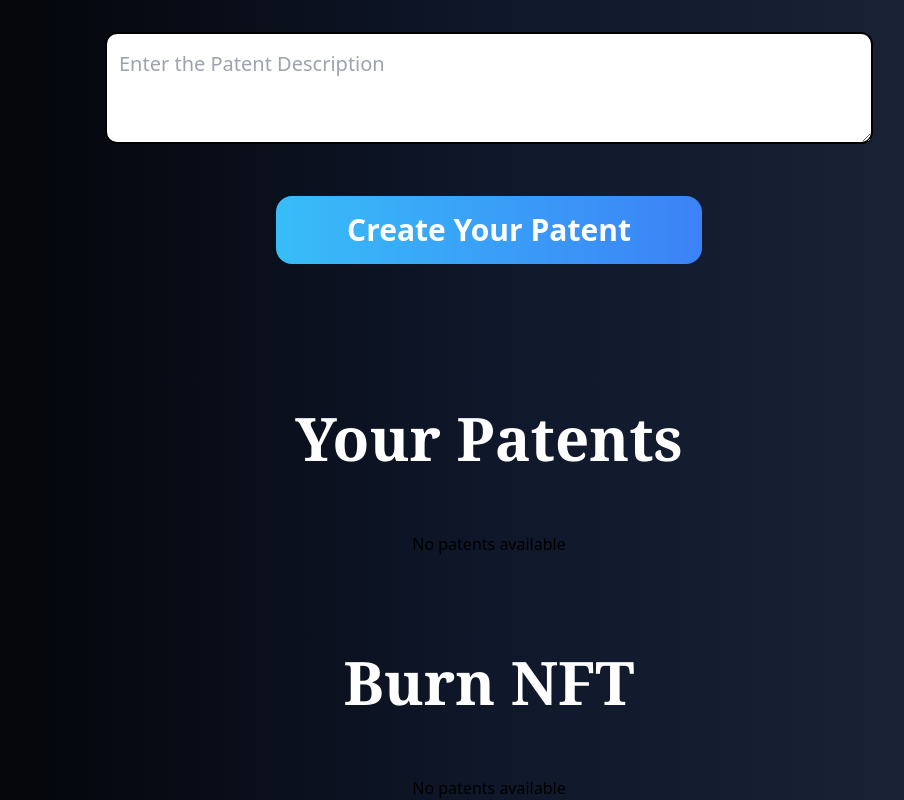
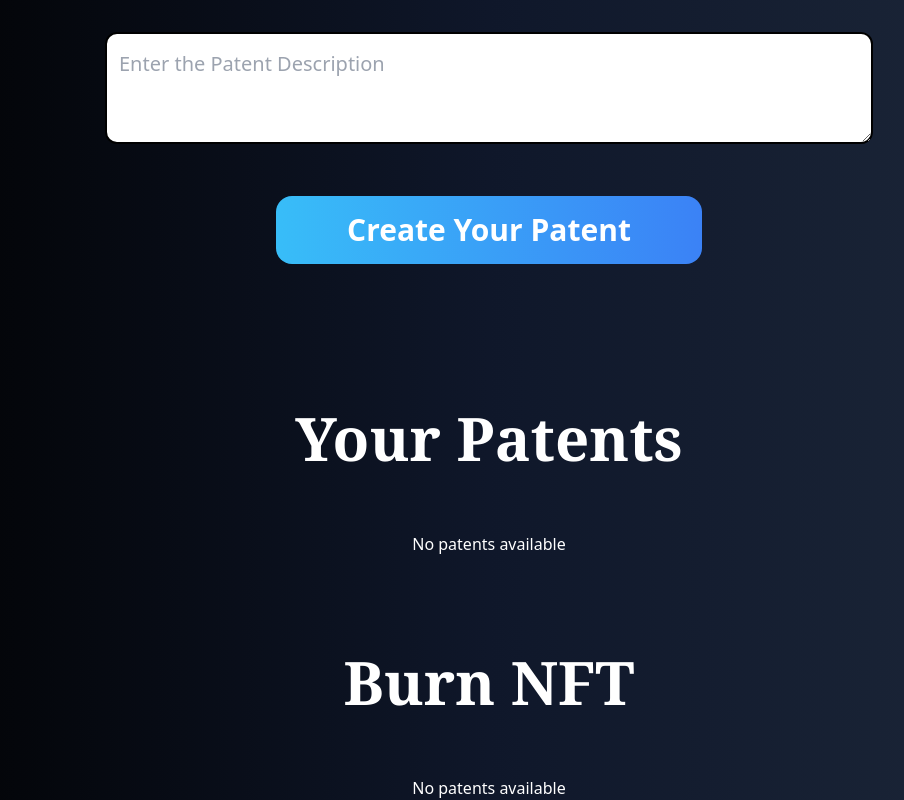
Before and after one commit to Deepakraja03/patent_hackverse, a React (Create React App) app: page /Createpatent in a window 1280 px wide. Shown: the part 380-1180 px from the top of the page, without its empty margins (151-1055 px from the left). Built offline with nearby package versions, Linux system fonts and the light colour scheme; what wagmi would draw is missing.

Commit message:
completed

```diff
--- a/src/ContractIntegration.js
+++ b/src/ContractIntegration.js
@@ -4,12 +4,12 @@ import Web3 from "web3";
 
 // Contract addresses for both networks
 const PATENT_CONTRACT_ADDRESSES = {
-    80001: "0xE0a89ECdBe5aB30E117A20BD4A69b9eB7Be11A02", // Polygon Mumbai (Matic)
-    50: "0x9F64d4aa85aacF2107583FF41401A2f6F958e7fe",  // XinFin XDC
+    80001: "0x07709362d6Ae3B7706b92d2cfe81b7511c28aB75", // Polygon Mumbai (Matic)
+    50: "0xEc074938e610B2E7e1946F920f329BC7f99834d5",  // XinFin XDC
 };
 
 // Contract address used for initialization (default)
-const DEFAULT_PATENT_CONTRACT = "0xE0a89ECdBe5aB30E117A20BD4A69b9eB7Be11A02";
+const DEFAULT_PATENT_CONTRACT = "0x07709362d6Ae3B7706b92d2cfe81b7511c28aB75";
 
 const isBrowser = () => typeof window !== "undefined";
 const { ethereum } = isBrowser();
--- a/src/pages/CreatePatent.js
+++ b/src/pages/CreatePatent.js
@@ -95,7 +95,7 @@ function CreatePatent() {
                             <div>Loading...</div>
                         ) : (
                             patent.length === 0 ? (
-                                <div>No patents available</div>
+                                <div className='text-white'>No patents available</div>
                             ) : (
                                 patent.map((item, index) => (
                                     <div key={index} className="bg-gray-100  w-[100%] min-h-[60%] rounded-lg my-5 mx-20 p-6">
@@ -133,10 +133,10 @@ function CreatePatent() {
                     <h2 className="text-6xl font-bold my-16 px-4 text-white flex items-center justify-center font-serif">Burn NFT</h2>
                     <div className='flex gap-3 mx-10'>
                         {loading ? (
-                            <div>Loading...</div>
+                            <div className='text-white'>Loading...</div>
                         ) : (
                             patent.length === 0 ? (
-                                <div>No patents available</div>
+                                <div className='text-white'>No patents available</div>
                             ) : (
                                 patent.map((item, index) => (
                                     <div key={index} className=" bg-gray-100  w-[100%] min-h-[60%] rounded-lg my-5 mx-20 p-4">
```
